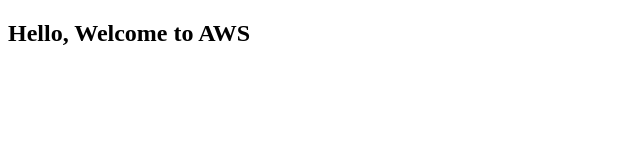
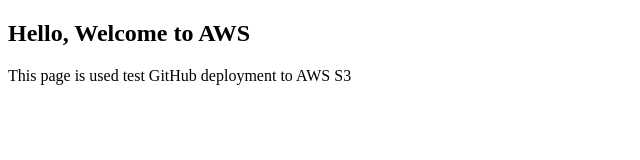
Before and after one commit to thaiq8nguyen/github-aws-test-deployment, a plain HTML site: page index.html in a window 1280 px wide. Shown: the whole page, without its empty margins (0-640 px from the left). Drawn offline with Linux system fonts and the light colour scheme.

Commit message:
added a paragraph to index.html

```diff
--- a/index.html
+++ b/index.html
@@ -16,6 +16,7 @@
             <main>
                 <section>
                     <h1>Hello, Welcome to AWS</h1>
+                    <p>This page is used test GitHub deployment to AWS S3</p>
                 </section>
             </main>
         </div>
```
